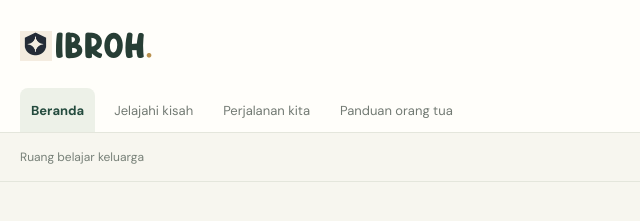
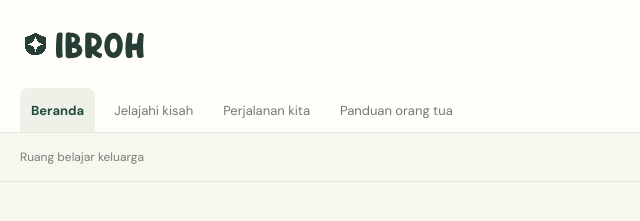
Before and after one commit to teguhbadru/25-kisah-Al-Qur-an-dan-hadis, a plain HTML site: page ibroh/index.html in a window 1280 px wide. Shown: the top 221 px of the page, 0-640 px from the left. Drawn offline with Linux system fonts and the light colour scheme.

Commit message:
Match emblem to IBROH green and remove brand dot

```diff
--- a/ibroh/index.html
+++ b/ibroh/index.html
@@ -10,9 +10,10 @@
 <link rel="stylesheet" href="style.css"><script src="app.js" defer></script>
 </head>
 <body>
+<svg class="brand-filters" xmlns="http://www.w3.org/2000/svg" width="0" height="0" aria-hidden="true" focusable="false"><defs><filter id="brand-green" color-interpolation-filters="sRGB"><feComponentTransfer><feFuncR type="discrete" tableValues="0.15294 1"/><feFuncG type="discrete" tableValues="0.24314 1"/><feFuncB type="discrete" tableValues="0.20784 1"/></feComponentTransfer></filter></defs></svg>
 <a class="skip" href="#main">Ke isi utama</a>
 <aside class="sidebar">
-<a class="brand" href="#beranda" aria-label="IBROH beranda"><img class="brand-icon" src="assets/ibroh-emblem.png" alt="" width="32" height="32">IBROH<span class="brand-dot">.</span></a>
+<a class="brand" href="#beranda" aria-label="IBROH beranda"><img class="brand-icon" src="assets/ibroh-emblem.png" alt="" width="32" height="32">IBROH</a>
 <p class="brand-sub">Mendengar. Memahami. Meneladani.</p>
 <nav aria-label="Navigasi utama"><a href="#beranda" data-nav="beranda">Beranda</a><a href="#kisah" data-nav="kisah">Jelajahi kisah</a><a href="#perjalanan" data-nav="perjalanan">Perjalanan kita</a><button type="button" id="guide-button">Panduan orang tua</button></nav>
 <div class="sidebar-bottom"><div class="little-leaf" aria-hidden="true">❧</div><p>Pelan-pelan memahami.<br>Sama-sama meneladani.</p><span>Untuk orang tua & anak</span></div>
--- a/ibroh/style.css
+++ b/ibroh/style.css
@@ -65,3 +65,6 @@
 .brand{gap:3px;letter-spacing:1px}
 .brand-icon{display:block;width:32px;height:32px;object-fit:contain;flex:none}
 .brand-dot{margin-left:-3px}
+
+.brand-filters{position:absolute;overflow:hidden;pointer-events:none}
+.brand-icon{filter:url(#brand-green);mix-blend-mode:multiply}
```
